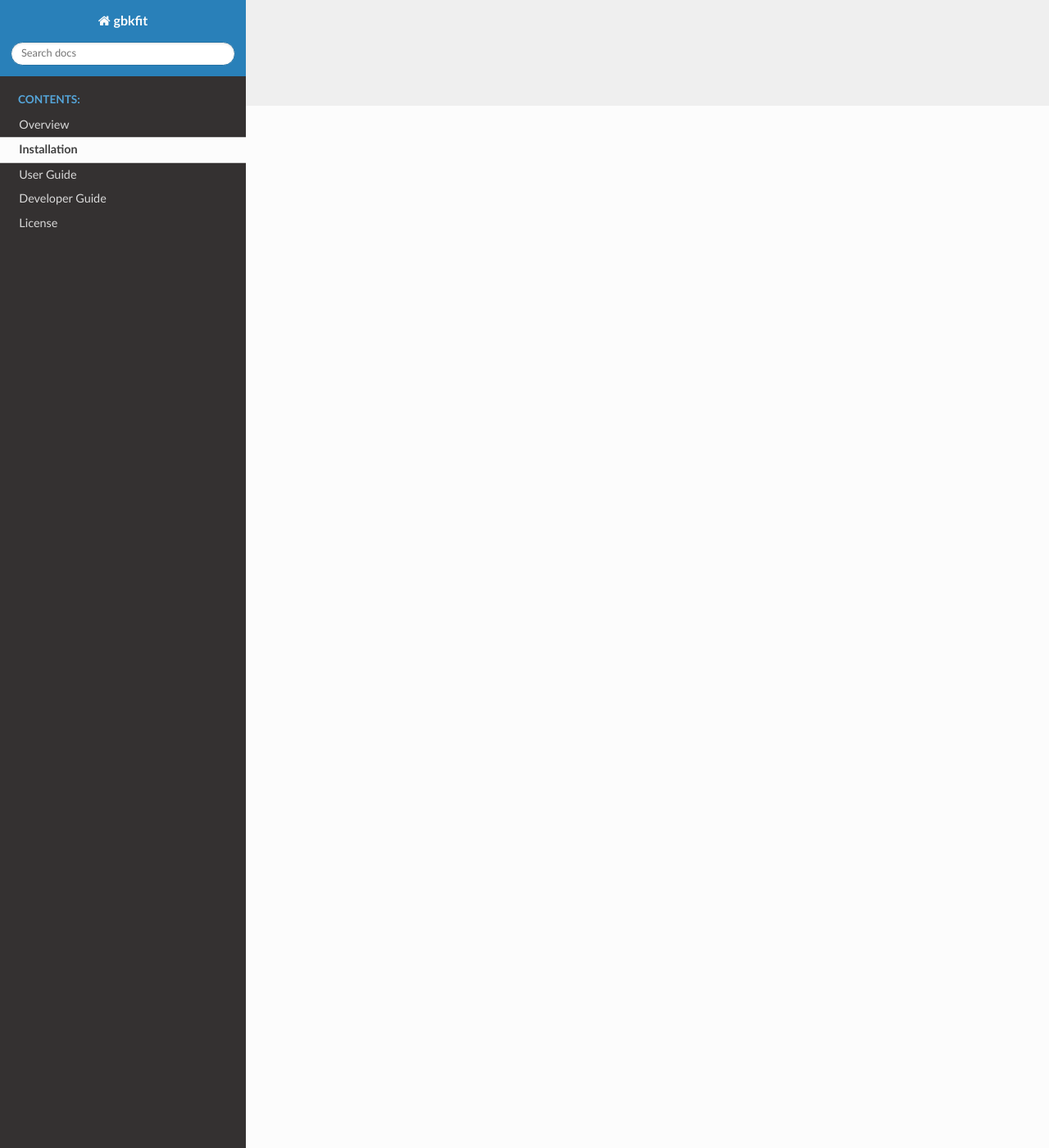
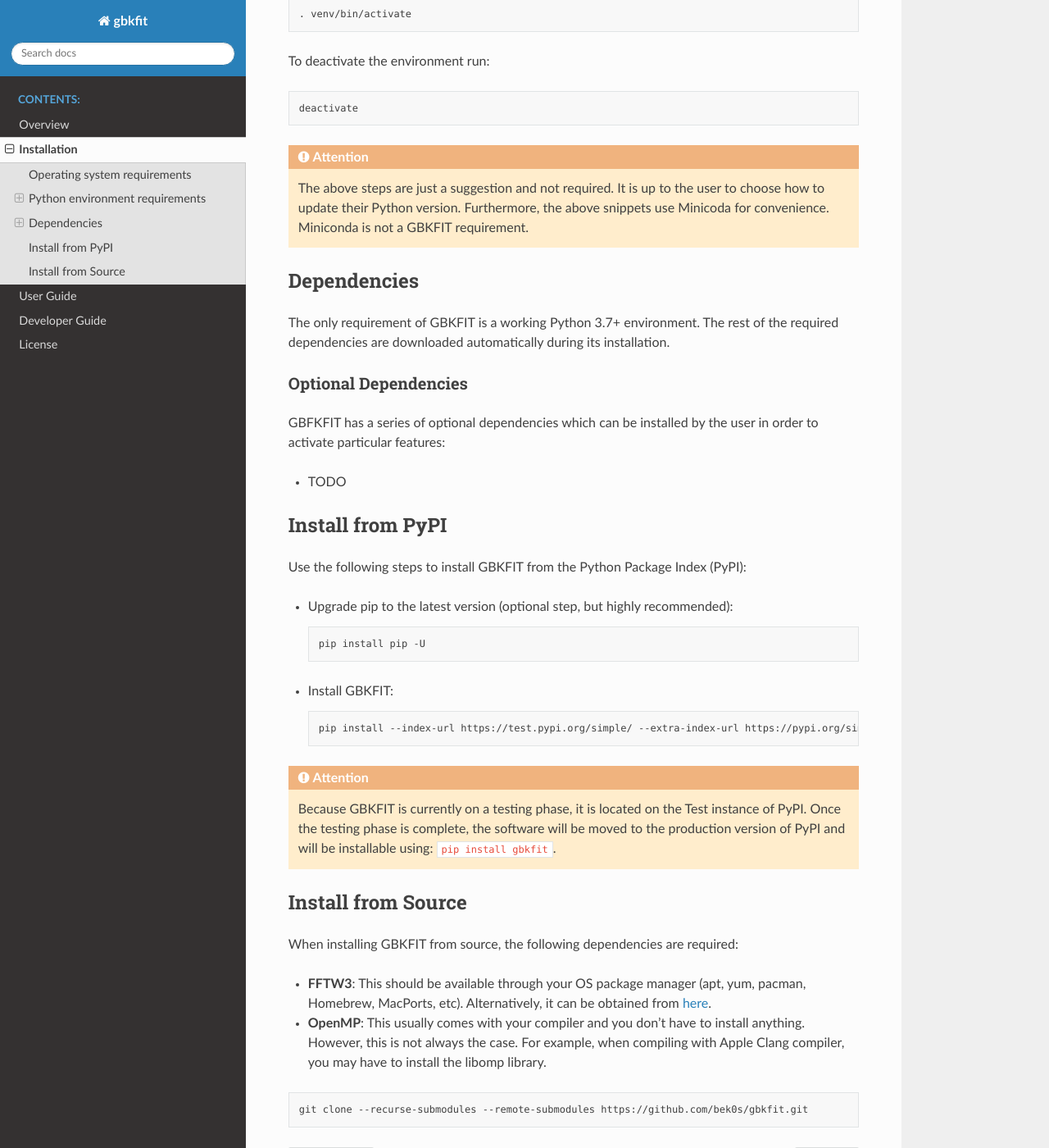
Before and after one commit to bek0s/gbkfit, a Sphinx documentation site: the page built from docs/source/install.rst, in a window 1280 px wide and 1400 px high, scrolled down 1271 px. Shown: the whole window at 82% size. Built offline with Sphinx 7.4.7 and the Read the Docs theme 2.0.0, drawn with Linux system fonts in a browser that asks for light colours; some of the changed text lies outside the part shown.

```diff
--- a/docs/source/install.rst
+++ b/docs/source/install.rst
@@ -1,2 +1,126 @@
 Installation
 ============
+
+GBFKIT supports the idea that all software should be trivially installable and
+require minimal technical expertise from the end user.
+
+Operating system requirements
+-----------------------------
+
+The following operating systems are supported:
+
+- **Linux:** All Linux distributions released after year 2010
+- **macOS:** 10.14 (Mojave) - 10.15 (Catalina)
+
+.. note:: While the software should, in principle, work on Microsoft Windows,
+   there is no official support for this operating system yet. If you are a
+   Windows user and you want to use GBKFIT, please give us a shout.
+
+Python environment requirements
+-------------------------------
+
+GBKFIT requires Python 3.7 or later.
+
+Dealing with old Python environments
+^^^^^^^^^^^^^^^^^^^^^^^^^^^^^^^^^^^^
+
+In case your Python version is older than the minimum required, and for some
+reason you cannot update it, you could try running the commands below.
+
+On Linux:
+
+.. code-block:: bash
+
+   mkdir gbkfit && cd gbkfit
+   wget https://repo.anaconda.com/miniconda/Miniconda3-latest-Linux-x86_64.sh
+   chmod +x Miniconda3-latest-Linux-x86_64.sh
+   ./Miniconda3-latest-Linux-x86_64.sh -b -s -p ./miniconda
+   ./miniconda/bin/python -m venv venv
+
+On macOS:
+
+.. code-block:: bash
+
+   mkdir gbkfit && cd gbkfit
+   curl -O -L https://repo.anaconda.com/miniconda/Miniconda3-latest-MacOSX-x86_64.sh
+   chmod +x Miniconda3-latest-MacOSX-x86_64.sh
+   ./Miniconda3-latest-MacOSX-x86_64.sh -b -s -p ./miniconda
+   ./miniconda/bin/python -m venv venv
+
+The above lines will create an isolated Python environment (*venv*) which
+can be used to install and run GBKFIT.
+
+To activate the environment run:
+
+.. code-block:: bash
+
+   . venv/bin/activate
+
+To deactivate the environment run:
+
+.. code-block:: bash
+
+   deactivate
+
+.. attention::
+   The above steps are just a suggestion and not required. It is up to the
+   user to choose how to update their Python version. Furthermore, the above
+   snippets use Minicoda for convenience. Miniconda is not a GBKFIT
+   requirement.
+
+Dependencies
+------------
+
+The only requirement of GBKFIT is a working Python 3.7+ environment. The rest
+of the required dependencies are downloaded automatically during its
+installation.
+
+Optional Dependencies
+^^^^^^^^^^^^^^^^^^^^^
+
+GBFKFIT has a series of optional dependencies which can be installed by
+the user in order to activate particular features:
+
+- TODO
+
+Install from PyPI
+-----------------
+
+Use the following steps to install GBKFIT from the Python Package Index (PyPI):
+
+- Upgrade pip to the latest version (optional step, but highly recommended):
+
+  .. code-block:: bash
+
+     pip install pip -U
+
+- Install GBKFIT:
+
+  .. code-block:: bash
+
+     pip install --index-url https://test.pypi.org/simple/ --extra-index-url https://pypi.org/simple --no-cache-dir gbkfit
+
+.. attention::
+   Because GBKFIT is currently on a testing phase, it is located on the Test
+   instance of PyPI. Once the testing phase is complete, the software will be
+   moved to the production version of PyPI and will be installable using:
+   ``pip install gbkfit``.
+
+
+Install from Source
+-------------------
+
+When installing GBKFIT from source, the following dependencies are required:
+
+- **FFTW3**: This should be available through your OS package manager
+  (apt, yum, pacman, Homebrew, MacPorts, etc). Alternatively, it can be
+  obtained from `here <http://www.fftw.org/>`_.
+
+- **OpenMP**: This usually comes with your compiler and you don't have to
+  install anything. However, this is not always the case. For example, when
+  compiling with Apple Clang compiler, you may have to install the
+  libomp library.
+
+.. code-block:: bash
+
+   git clone --recurse-submodules --remote-submodules https://github.com/bek0s/gbkfit.git
```
Also changed, not shown: docs/source/overview.rst (+27 -0 lines), 1 other file.
